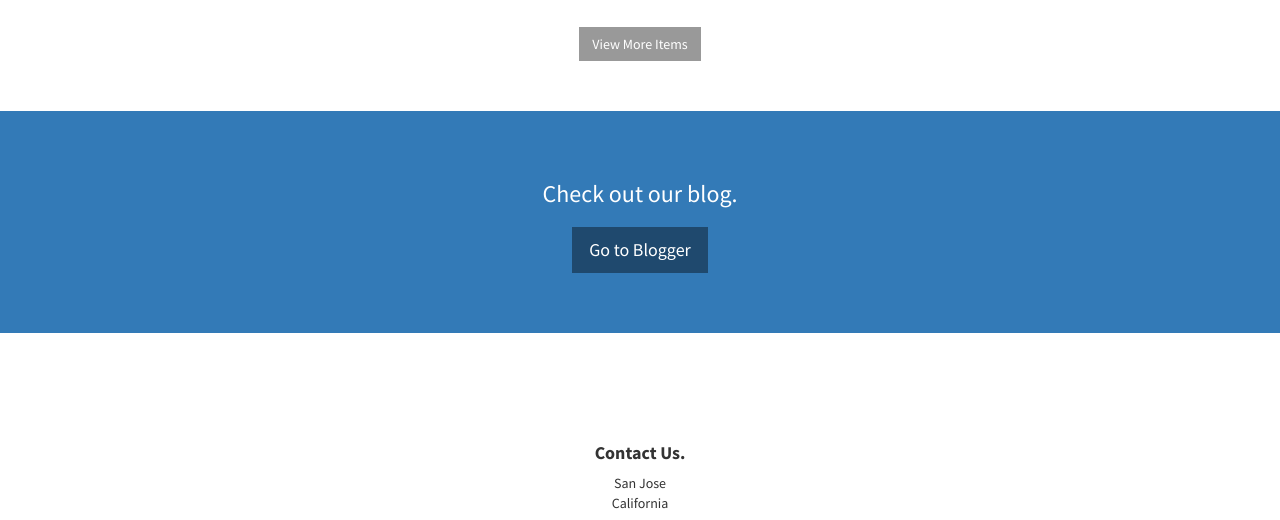
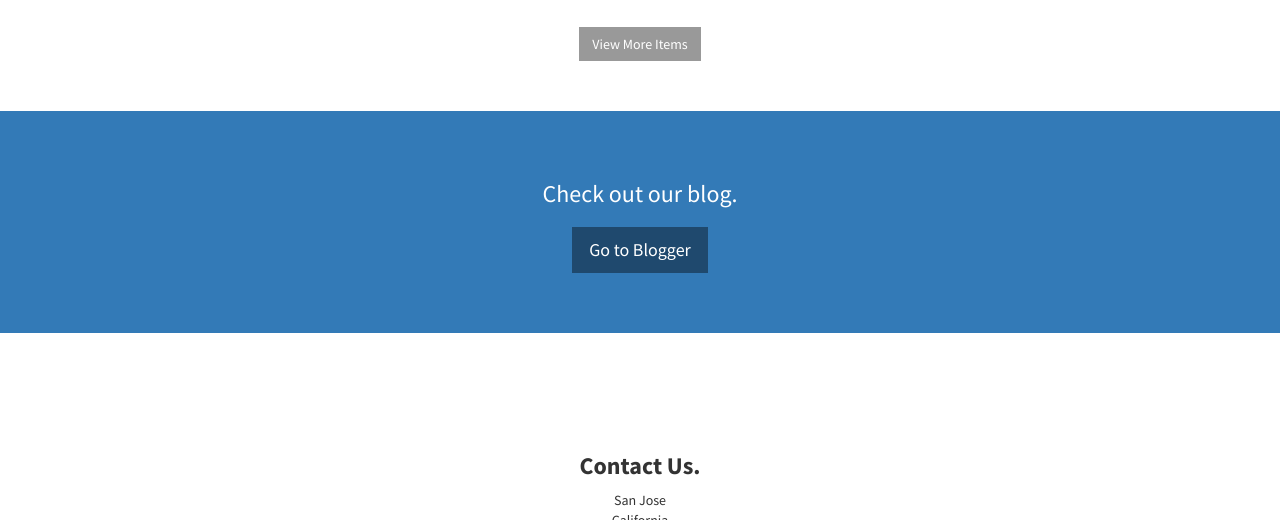
Before and after one commit to ZetaPhase/zetaphase.github.io, a plain HTML site: page index.html in a window 1280 px wide. Shown: the part 1832-2352 px from the top of the page. Drawn offline with Linux system fonts and the light colour scheme.

Commit message:
updates to contact us section
make Contact us words bigger

```diff
--- a/index.html
+++ b/index.html
@@ -232,8 +232,8 @@
         <div class="container">
             <div class="row">
                 <div class="col-lg-10 col-lg-offset-1 text-center">
-                    <h4><strong>Contact Us.</strong>
-                    </h4>
+                    <h3><strong>Contact Us.</strong>
+                    </h3>
                     <p>San Jose
                         <br>California</p>
                     <ul class="list-unstyled">
```
